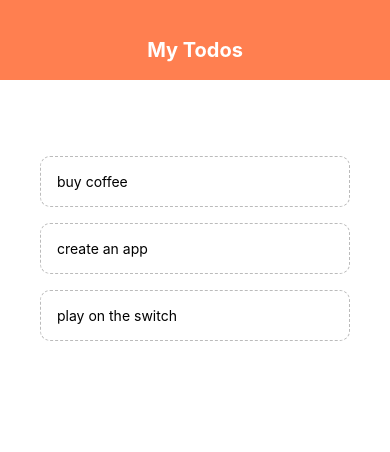
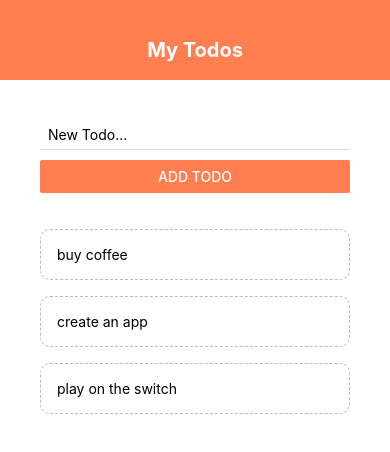
Before and after one commit to alanmxll/todo-app, a React Native app: screen / in a window 390 px wide. Shown: the top 452 px of the page. Built offline with nearby package versions, Linux system fonts and the light colour scheme.

Commit message:
created a component: AddTodo with a textinput and a button to add itens on the todo list

```diff
--- a/App.js
+++ b/App.js
@@ -1,7 +1,9 @@
 import React, { useState } from 'react';
 import { StyleSheet, View, FlatList } from 'react-native';
-import Header from './src/components/Header'
-import TodoItem from './src/components/TodoItem'
+import Header from './src/components/Header';
+import TodoItem from './src/components/TodoItem';
+import AddItem from './src/components/AddTodo';
+import AddTodo from './src/components/AddTodo';
 
 export default function App() {
   const [todos, setTodos] = useState([
@@ -16,11 +18,20 @@
     })
   }
 
+  const submitHandler = (text) => {
+    setTodos((prevTodos) => {
+      return [
+        { text: text, key: Math.random().toString() },
+        ...prevTodos
+      ];
+    });
+  }
+
   return (
     <View style={styles.container}>
       <Header />
       <View style={styles.content}>
-        {/* to form */}
+        <AddTodo submitHandler={submitHandler} />
         <View style={styles.list}>
           <FlatList
             data={todos}
--- /dev/null
+++ b/src/components/AddTodo.js
@@ -0,0 +1,34 @@
+import React, { useState } from 'react';
+import { StyleSheet, Text, TextInput, Button, View } from 'react-native';
+
+export default function AddTodo({ submitHandler }) {
+  const [text, setText] = useState('');
+
+  const changeHandler = (value) => {
+    setText(value);
+  }
+  return (
+    <View>
+      <TextInput
+        style={styles.input}
+        placeholder='New Todo...'
+        onChangeText={changeHandler}
+      />
+      <Button
+        onPress={() => submitHandler(text)}
+        title='Add Todo'
+        color='coral'
+      />
+    </View>
+  )
+}
+
+const styles = StyleSheet.create({
+  input: {
+    marginBottom: 10,
+    paddingHorizontal: 8,
+    paddingVertical: 6,
+    borderBottomWidth: 1,
+    borderBottomColor: '#ddd',
+  }
+});
```
